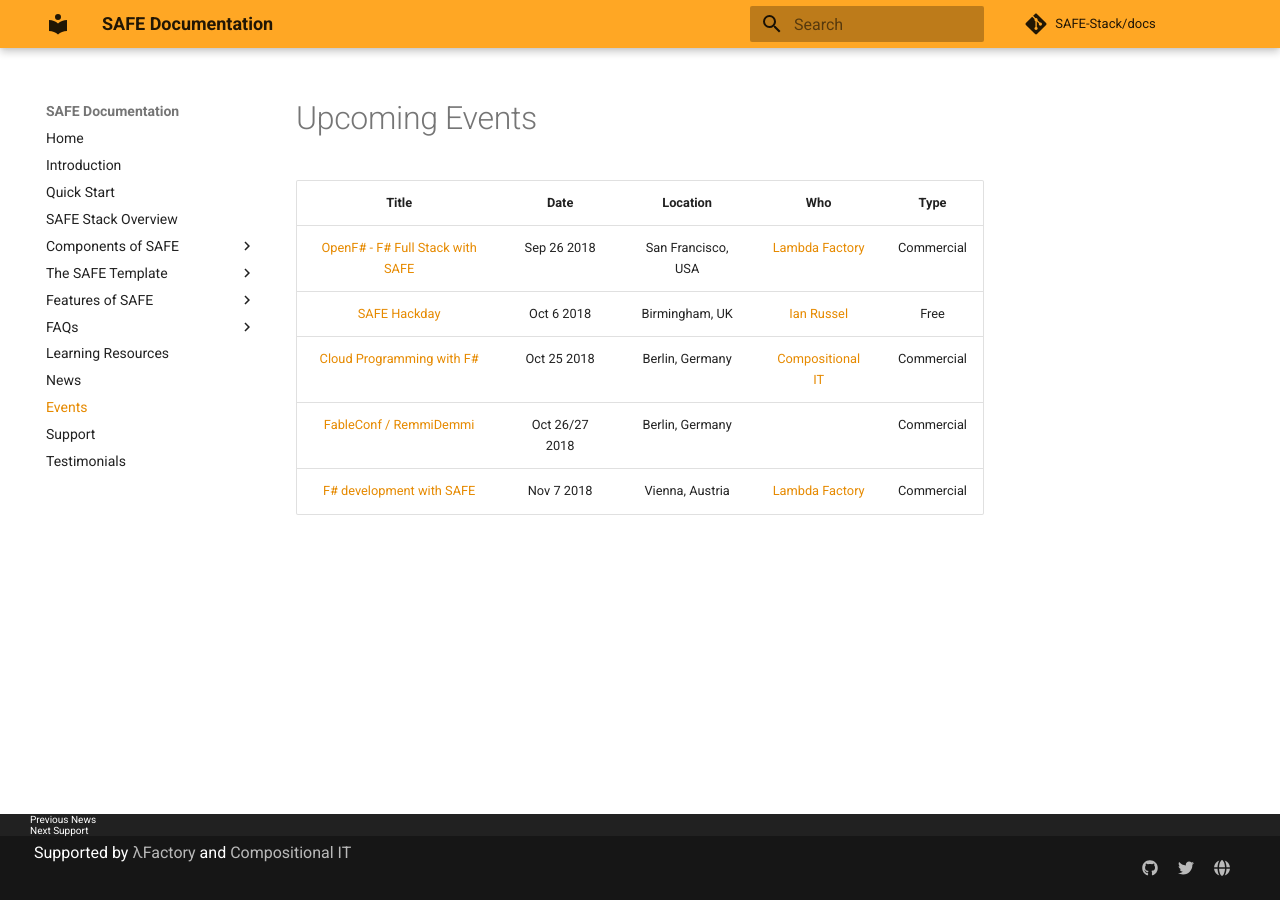
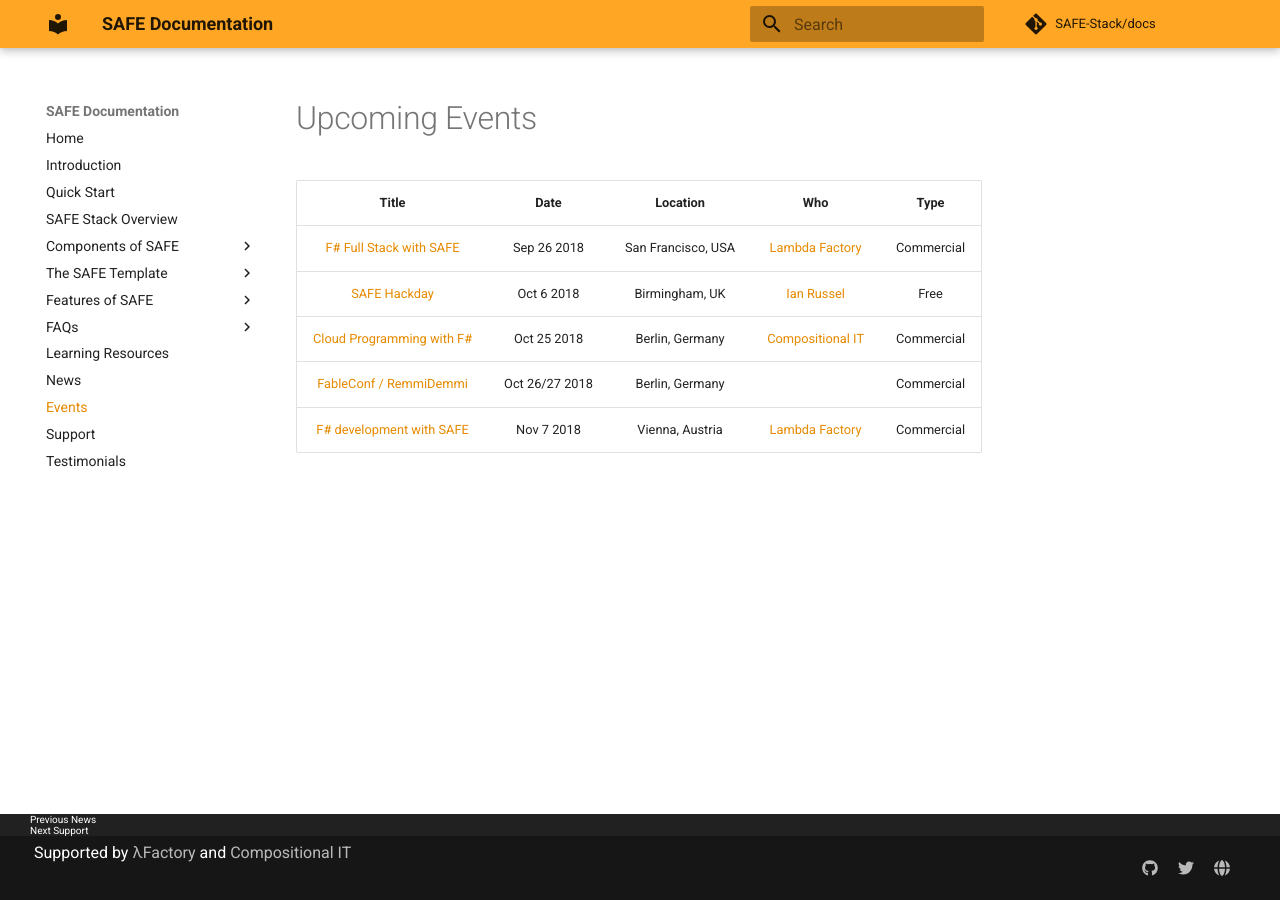
Before and after one commit to SAFE-Stack/docs, an MkDocs documentation site: the page built from docs/events.md, in a window 1280 px wide. Built offline with MkDocs 1.6.1 and Material for MkDocs 9.7.7, drawn with Linux system fonts in a browser that asks for light colours; comment, search, counter and statistics services are not loaded; old or Windows-style settings are respelled for this version of MkDocs.

Commit message:
Change event.

```diff
--- a/docs/events.md
+++ b/docs/events.md
@@ -2,7 +2,7 @@
 
 | Title | Date | Location | Who | Type |
 |:-:|:-:|:-:|:-:|:-:|
-| [OpenF# - F# Full Stack with SAFE](https://www.openfsharp.org/agenda/workshop/) | Sep 26 2018 | San Francisco, USA | [Lambda Factory](http://lambdafactory.io/) | Commercial |
+| [F# Full Stack with SAFE](https://www.openfsharp.org/agenda/workshop/) | Sep 26 2018 | San Francisco, USA | [Lambda Factory](http://lambdafactory.io/) | Commercial |
 | [SAFE Hackday](https://www.meetup.com/altnetbrum/events/252629315/) | Oct 6 2018 | Birmingham, UK | [Ian Russel](https://twitter.com/ijrussell) | Free |
 | [Cloud Programming with F#](https://www.eventbrite.co.uk/e/cloud-programming-with-f-tickets-48056860363) | Oct 25 2018 | Berlin, Germany | [Compositional IT](https://compositional-it.com) | Commercial |
 | [FableConf / RemmiDemmi](http://fable.io/fableconf/#home) | Oct 26/27 2018 | Berlin, Germany | | Commercial |
```
